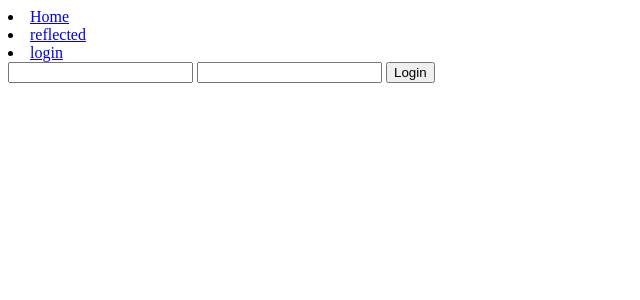
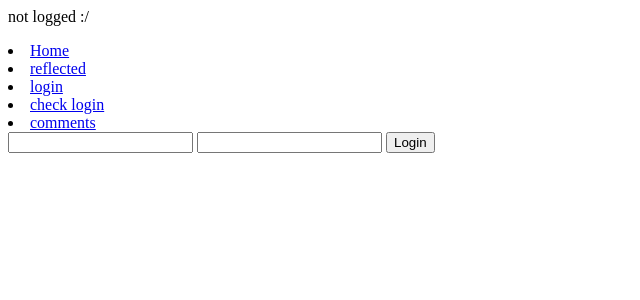
Before and after one commit to NeuronAddict/vulnerable-apps, a PHP site: page /login.php?login=admin in a window 1280 px wide. Shown: the top 300 px of the page, without its empty margins (0-640 px from the left). Run offline with PHP 8.4, Linux system fonts and the light colour scheme; data that the repository does not hold is empty.

Commit message:
comments in xss test website

```diff
--- /dev/null
+++ b/xss/src/check.php
@@ -0,0 +1,12 @@
+<?php
+
+$logged = isset($_SESSION['logged']) && $_SESSION['logged'];
+
+if($logged) {
+    echo '<p>You are logged !</p>';
+}
+else {
+    echo '<p>not logged :/</p>';
+}
+
+?>
--- a/xss/src/header.php
+++ b/xss/src/header.php
@@ -1,5 +1,9 @@
 <div>
-  <li><a href="index.php">Home</a></li>
-  <li><a href="reflected.php">reflected</a></li>
-  <li><a href="login.php">login</a></li>
+    <?php require 'check.php'; ?>
+
+    <li><a href="index.php">Home</a></li>
+    <li><a href="reflected.php">reflected</a></li>
+    <li><a href="login.php">login</a></li>
+    <li><a href="check.php">check login</a></li>
+    <li><a href="comments.php">comments</a></li>
 </div>
--- a/xss/src/login.php
+++ b/xss/src/login.php
@@ -1,3 +1,4 @@
+<?php session_start(); ?>
 <html>
 
 <body>
@@ -47,6 +48,7 @@
                 /* fetch values */
                 while (mysqli_stmt_fetch($stmt)) {
                     echo "Logged";
+                    $_SESSION['logged'] = true;
                     //printf ("Logged as %s (%s)\n", $login, $pass);
                 }
 
```
Also changed, not shown: xss/src/comments.php (added, +51 -0 lines).
